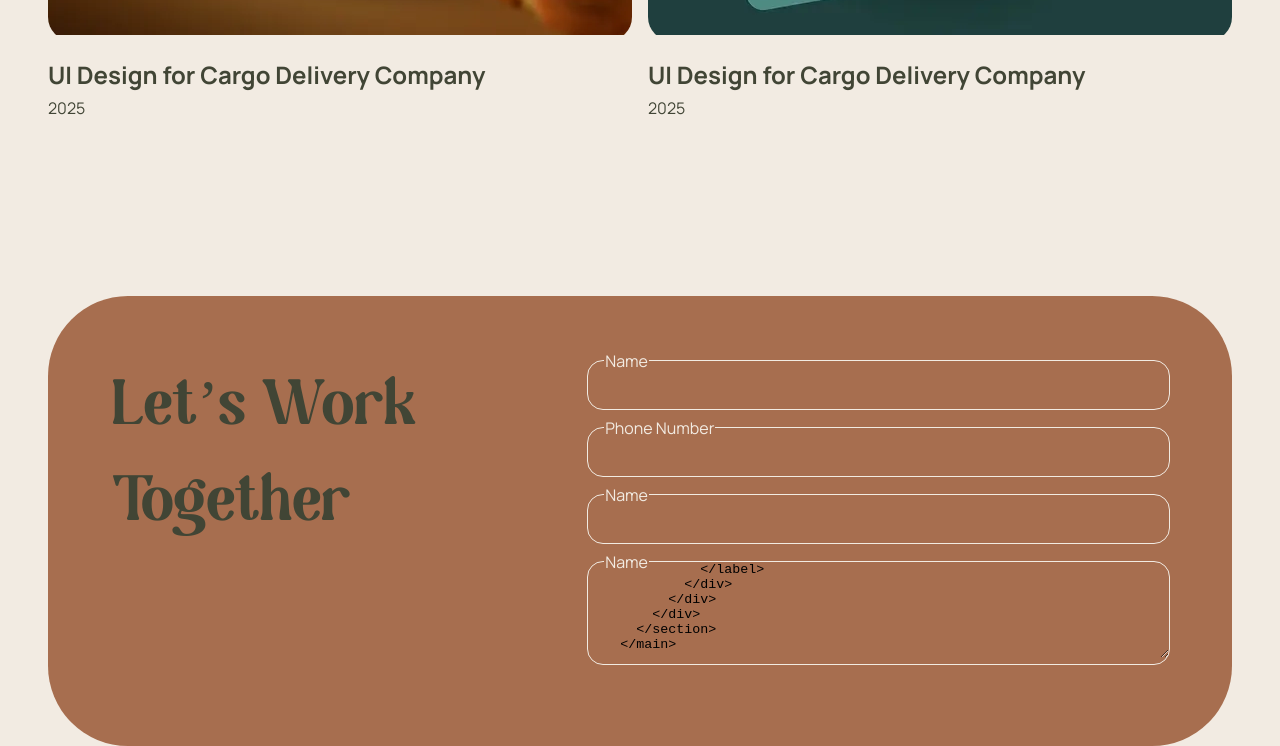
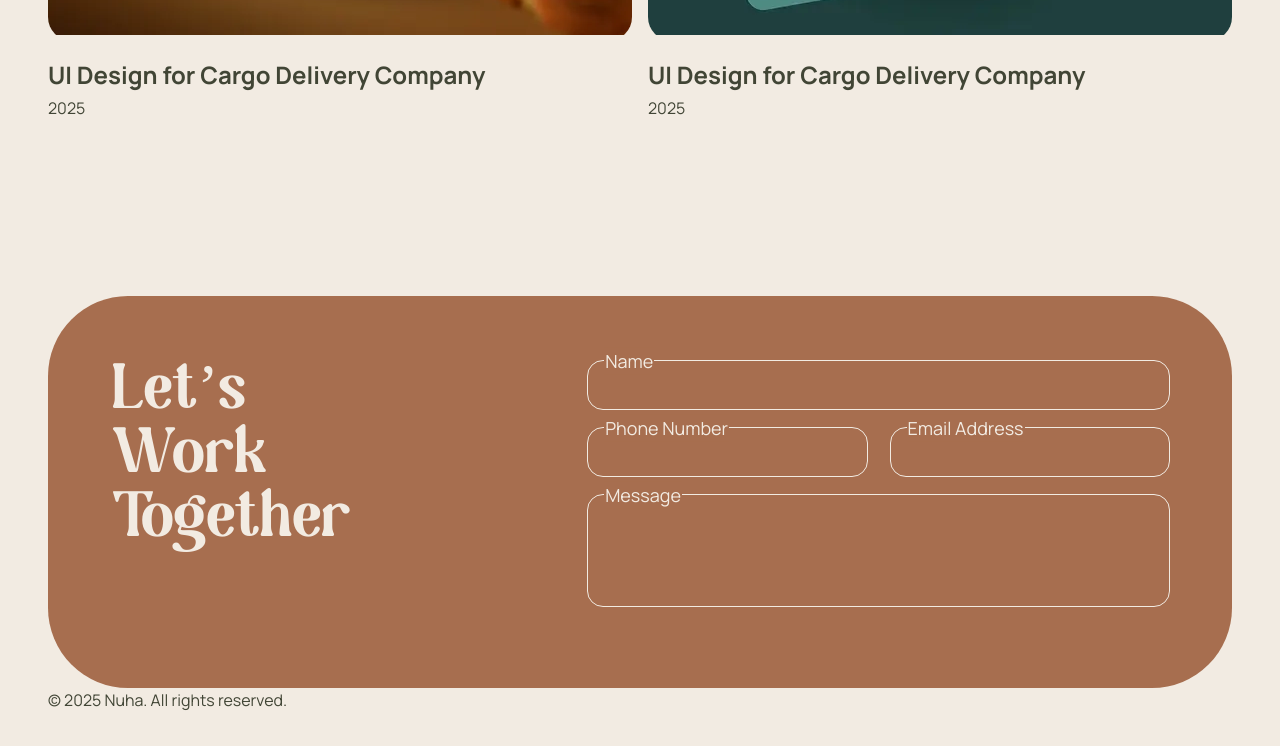
Before and after one commit to nur-it/nuha-portfolio, a plain HTML site: page index.html in a window 1280 px wide. Shown: the part 4616-5362 px from the top of the page. After the commit the page ends 5328 px from the top, so only its background shows below. Drawn offline with Linux system fonts and the light colour scheme.

Commit message:
contact form

```diff
--- a/index.html
+++ b/index.html
@@ -187,14 +187,14 @@
                   <input type="text" name="number" id="name" />
                 </label>
                 <label class="input" for="email">
-                  <span class="placeholder">Name</span>
+                  <span class="placeholder">Email Address</span>
                   <input type="text" name="email" id="name" />
                 </label>
             </div>
             <div class="message_inp_div">
-              <label class="input" for="email">
-                <span class="placeholder">Name</span>
-                <textarea type="text" name="email" id="name" />
+              <label class="input" for="text">
+                <span class="placeholder">Message</span>
+                <textarea name="" id=""></textarea>
               </label>
             </div>
           </div>
--- a/styles/style.css
+++ b/styles/style.css
@@ -298,9 +298,17 @@ header {
 .work_heading {
   font-family: var(--magilio);
   font-weight: 400;
-  font-size: 4rem;
+  font-size: 64px;
+  line-height: 100%;
+  max-width: 220px;
+  color: #f2ebe2;
 }
 
+.number_email_input {
+  display: grid;
+  grid-template-columns: repeat(2, 1fr);
+  gap: 1.5rem;
+}
 .work_right {
   width: 55%;
 }
@@ -312,13 +320,17 @@ header {
   position: relative;
   border-radius: 1rem;
   margin-bottom: 17px;
+  font-size: 18px;
+
   input {
     height: 48px;
     width: 100%;
     outline: none;
     border: none;
-
+    color: #f2ebe2;
+    padding: 0px 8px;
     background: none;
+    font-size: 16px;
     &:focus {
       outline: none;
     }
@@ -326,10 +338,13 @@ header {
 
   textarea {
     width: 100%;
-    height: 96px;
+    height: 80px;
     outline: none;
     border: none;
-
+    color: #f2ebe2;
+    padding: 16px 8px 8px;
+    resize: none;
+    font-size: 16px;
     background: none;
     &:focus {
       outline: none;
```
